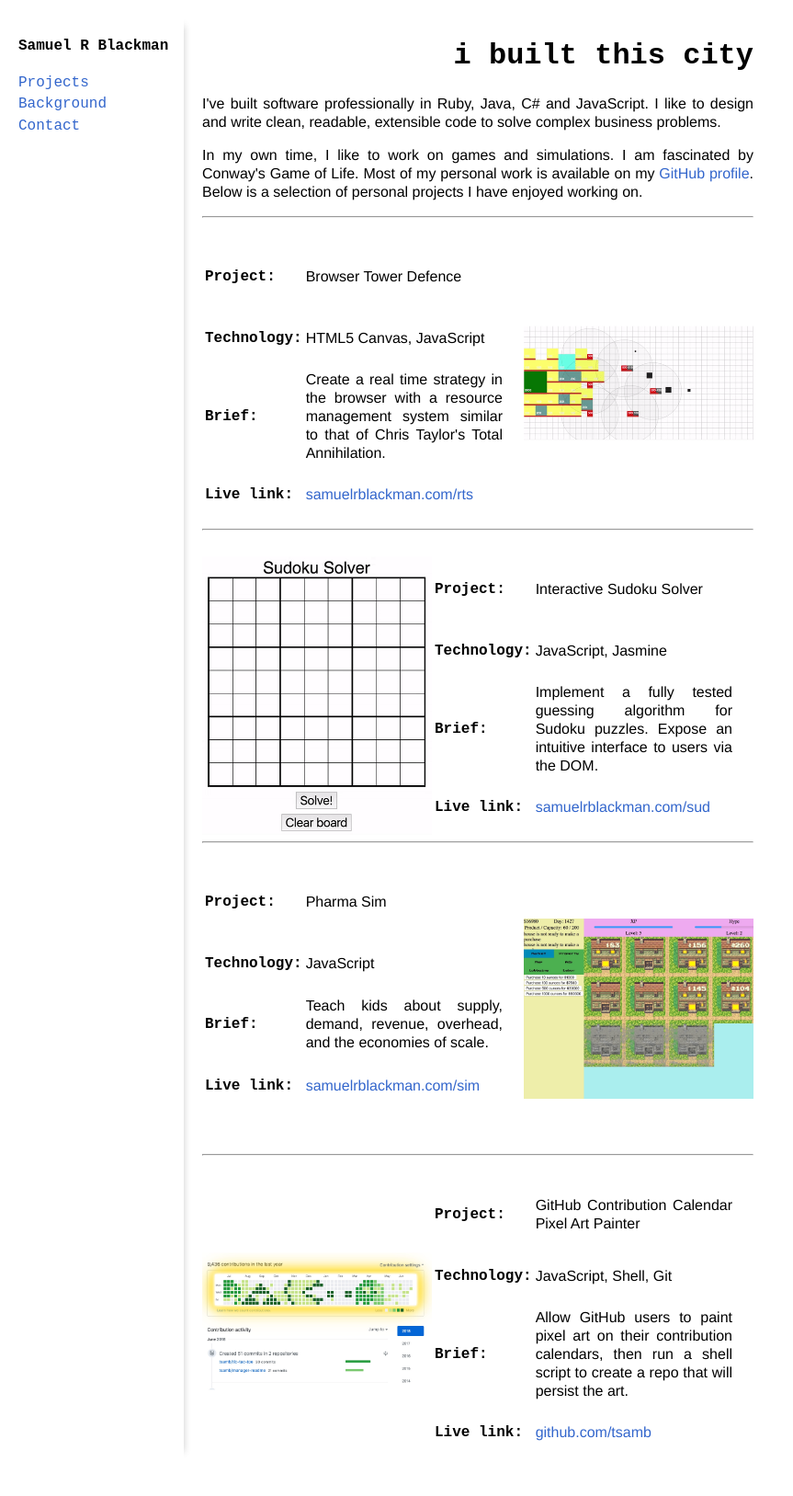
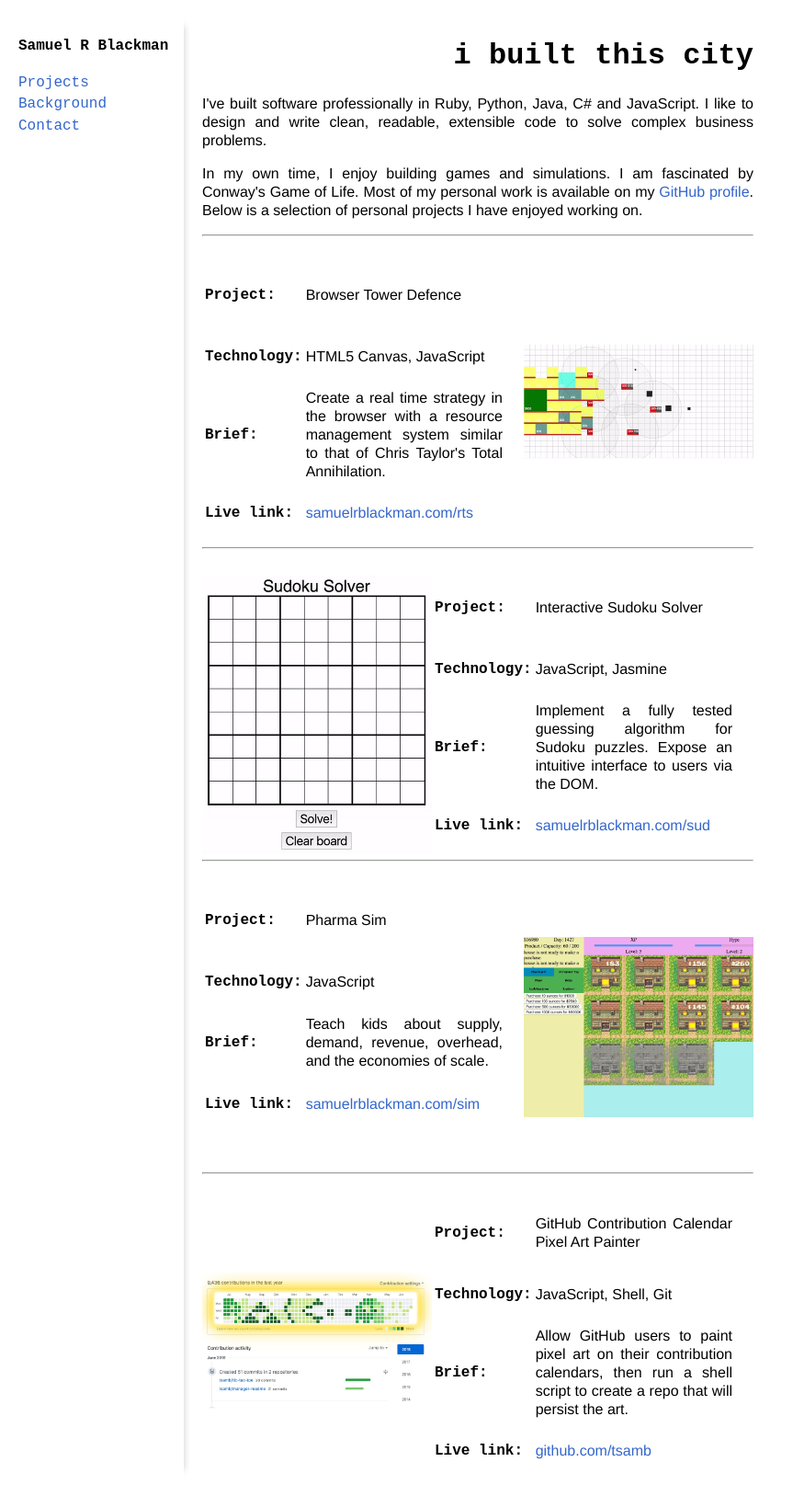
Before and after one commit to tsamb/tsamb.github.io, a Jekyll site: the page built from projects/index.html, in a window 1280 px wide. Shown: the whole page at 92% size, without its empty margins (0-863 px from the left). Built offline with Jekyll 4.4.1, drawn with Linux system fonts in a browser that asks for light colours; nearby versions of some CDN libraries; library files that are not in the unit come from our copies.

Commit message:
Update index.html

```diff
--- a/projects/index.html
+++ b/projects/index.html
@@ -2,9 +2,9 @@
 layout: default
 ---
 <h1 id="page-header">i built this city</h1>
-<p>I've built software professionally in Ruby, Java, C# and JavaScript. I like to design and write clean, readable, extensible code to solve complex business problems.</p>
+<p>I've built software professionally in Ruby, Python, Java, C# and JavaScript. I like to design and write clean, readable, extensible code to solve complex business problems.</p>
 
-<p>In my own time, I like to work on games and simulations. I am fascinated by Conway's Game of Life. Most of my personal work is available on my <a href="https://www.github.com/tsamb">GitHub profile</a>. Below is a selection of personal projects I have enjoyed working on.</p>
+<p>In my own time, I enjoy building games and simulations. I am fascinated by Conway's Game of Life. Most of my personal work is available on my <a href="https://www.github.com/tsamb">GitHub profile</a>. Below is a selection of personal projects I have enjoyed working on.</p>
 <hr>
 <div id="projects">
   <div class="project-container">
```
